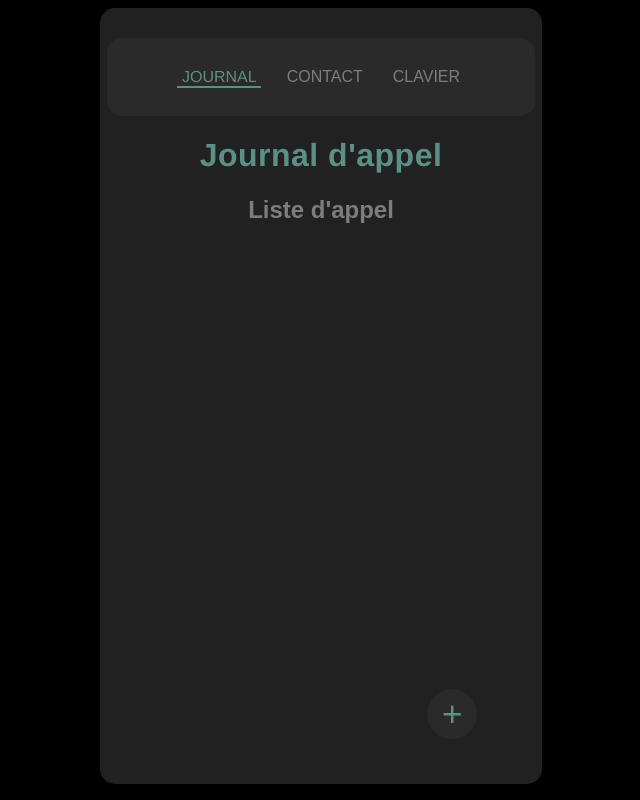
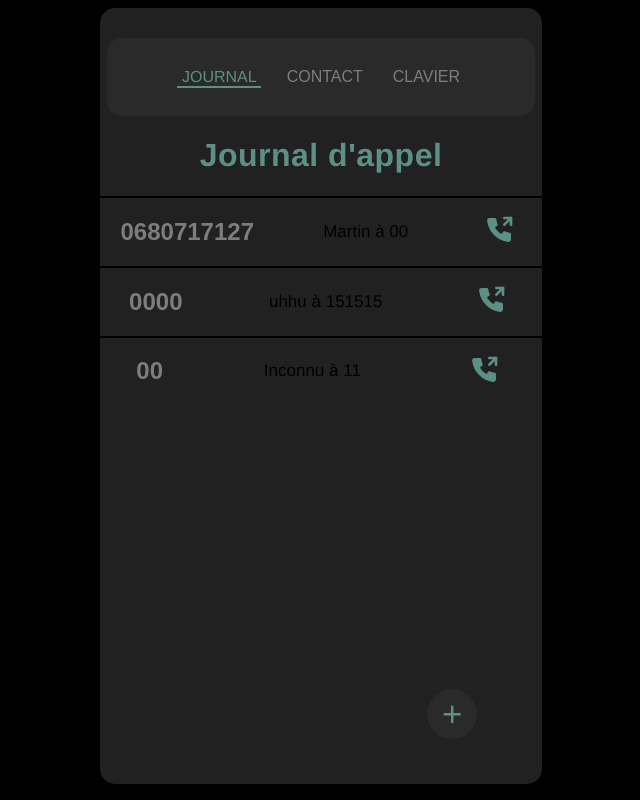
Before and after one commit to C00MAR/MarcMoureau-Vue.js-Telephone, a Vue app in the folder telephone_vue_js-marc_moureau/: page /#/journal in a window 1280 px wide. Shown: the whole page, without its empty margins (319-959 px from the left). Built offline with nearby package versions, Linux system fonts and the light colour scheme; a web font is replaced by a local one.

Commit message:
🚀 Clavier Fonctionnelle + Ajout dans le Journal (manque Recall btn) 🚀

```diff
--- a/telephone_vue_js-marc_moureau/src/App.vue
+++ b/telephone_vue_js-marc_moureau/src/App.vue
@@ -92,7 +92,8 @@ span{
 }
 
 p{
-  font-family: 'Helvetica 35 Thin', sans-serif;
+  font-family: 'Helvetica Neue', sans-serif;
+  font-size: 17px;
 }
 
 </style>
--- a/telephone_vue_js-marc_moureau/src/components/Clavier.vue
+++ b/telephone_vue_js-marc_moureau/src/components/Clavier.vue
@@ -1,28 +1,97 @@
 <template>
     <div>
-        <h2>000000000</h2>
+        <h2>{{ this.$store.state.CallNumber }} <svg @click="reset()" id="reset" width="24px" height="24px" viewBox="0 0 24 24" fill="none" xmlns="http://www.w3.org/2000/svg"><path fill-rule="evenodd" clip-rule="evenodd" d="M6.30958 3.54424C7.06741 2.56989 8.23263 2 9.46699 2H20.9997C21.8359 2 22.6103 2.37473 23.1614 2.99465C23.709 3.61073 23.9997 4.42358 23.9997 5.25V18.75C23.9997 19.5764 23.709 20.3893 23.1614 21.0054C22.6103 21.6253 21.8359 22 20.9997 22H9.46699C8.23263 22 7.06741 21.4301 6.30958 20.4558L0.687897 13.2279C0.126171 12.5057 0.126169 11.4943 0.687897 10.7721L6.30958 3.54424ZM10.2498 7.04289C10.6403 6.65237 11.2734 6.65237 11.664 7.04289L14.4924 9.87132L17.3208 7.04289C17.7113 6.65237 18.3445 6.65237 18.735 7.04289L19.4421 7.75C19.8327 8.14052 19.8327 8.77369 19.4421 9.16421L16.6137 11.9926L19.4421 14.8211C19.8327 15.2116 19.8327 15.8448 19.4421 16.2353L18.735 16.9424C18.3445 17.3329 17.7113 17.3329 17.3208 16.9424L14.4924 14.114L11.664 16.9424C11.2734 17.3329 10.6403 17.3329 10.2498 16.9424L9.54265 16.2353C9.15212 15.8448 9.15212 15.2116 9.54265 14.8211L12.3711 11.9926L9.54265 9.16421C9.15212 8.77369 9.15212 8.14052 9.54265 7.75L10.2498 7.04289Z" fill="#000000"/></svg></h2>
+        <div class="clavier">
+            <button v-for="button in [1,2,3,4,5,6,7,8,9,0]" @click="addNumber(button)">
+                {{ button }}
+            </button>
+            <button @click="Call()" class="call">Appeler</button>
+        </div>
+        <p>{{ people }}</p>
     </div>
 </template>
 
 <script>
 export default {
     name: 'ClavierView',
+    props: [
+        'CallNumber'
+    ],
+    computed: {
+        calls() {
+            return this.$store.state.CallNumber
+        }
+    },
+    methods: {
+        addNumber(num){
+            this.$store.state.CallNumber += num
+        },
+        reset(){
+            if(this.$store.state.CallNumber.length >0){
+                this.$store.state.CallNumber = this.$store.state.CallNumber.slice(0,-1)
+            }
+        },
+        Call(){
+            if(this.$store.state.CallNumber.length > 0){
+                this.$store.commit('addCalls',{
+                    date: Date.now(),
+                    number: this.$store.state.CallNumber
+                })
+            this.$store.state.CallNumber = ""
+            }
+        }
+    }
 }
 </script>
 
 <style scoped>
-h3 {
-margin: 40px 0 0;
+p{
+    color: #7D7D7D;
 }
-ul {
-list-style-type: none;
-padding: 0;
+#reset{
+    position: absolute;
+    right: 50px;
+    cursor: pointer;
 }
-li {
-display: inline-block;
-margin: 0 10px;
+#reset path{
+    fill: #2A2A2A;
+    transition: 0.4s all ease-in-out;
 }
-a {
-color: #42b983;
+#reset path:hover{
+    fill: #5C8F86;
+    transition: 0.4s all ease-in-out;
+}
+div h2{
+    transition: 0.4s all ease-in-out;
+    height: 25px;
+}
+.clavier{
+    display: grid;
+    height: 350px;
+    width: 80%;
+    margin-left: 10%;
+    gap: 15px;
+    grid-template-columns: repeat(3, 1fr);
+    grid-template-rows: repeat(4, 1fr);
+}
+.call{
+    grid-row: 4;
+    grid-column: 2/4;
+}
+
+button{
+    color: #5C8F86;
+    font-size: 15px;
+    background-color: #2A2A2A;
+    border: 0px solid;
+    border-radius: 15px;
+    transition: 0.4s all ease-in-out;
+    cursor: pointer;
+}
+button:hover{
+    font-size: 20px;
+    background-color: #5C8F86;
+    color: #000000;
+    transition: 0.4s all ease-in-out;
 }
 </style>
--- a/telephone_vue_js-marc_moureau/src/components/Contact.vue
+++ b/telephone_vue_js-marc_moureau/src/components/Contact.vue
@@ -2,7 +2,7 @@
   <div class="contact">
     <h3>{{ contact.prenom }}</h3>
     <p>Numéro : {{ contact.num }}</p>
-    <button>
+    <button @click="Call()">
       <svg width="32px" height="32px" viewBox="0 0 24 24" xmlns="http://www.w3.org/2000/svg" id="call-out" class="icon glyph"><path d="M21,15v3.93a2,2,0,0,1-2.29,2A18,18,0,0,1,3.14,5.29,2,2,0,0,1,5.13,3H9a1,1,0,0,1,1,.89,10.74,10.74,0,0,0,1,3.78,1,1,0,0,1-.42,1.26l-.86.49a1,1,0,0,0-.33,1.46,14.08,14.08,0,0,0,3.69,3.69,1,1,0,0,0,1.46-.33l.49-.86A1,1,0,0,1,16.33,13a10.74,10.74,0,0,0,3.78,1A1,1,0,0,1,21,15Z" style="fill:#5C8F86"></path><path d="M16,9a1,1,0,0,1-.71-.29,1,1,0,0,1,0-1.42l5-5a1,1,0,1,1,1.42,1.42l-5,5A1,1,0,0,1,16,9Z" style="fill:#5C8F86"></path><path d="M21,9a1,1,0,0,1-1-1V4H16a1,1,0,0,1,0-2h5a1,1,0,0,1,1,1V8A1,1,0,0,1,21,9Z" style="fill:#5C8F86"></path></svg>
     </button>
   </div>
@@ -16,7 +16,18 @@ export default {
   ],
   computed: {
     contacts() {
-      return this.$store.state.contacts
+      return this.$store.state.contact.num
+    }
+  },
+  methods: {
+    Call(){
+      if(this.$store.state.contact.num.length > 0){
+        this.$store.commit('addCalls',{
+          date: Date.now(),
+          number: this.$store.state.contact.num
+        })
+      this.$store.state.contact.num = ""
+      }
     }
   }
 }
--- a/telephone_vue_js-marc_moureau/src/components/Journal.vue
+++ b/telephone_vue_js-marc_moureau/src/components/Journal.vue
@@ -1,26 +1,63 @@
 <template>
-    <div class="hello">
-        <h2>Liste d'appel</h2>
+    <div class="call">
+        <h2>{{ call.number }}</h2>
+        <p v-if="$store.state.contacts.find(contact => contact.num === call.number)">{{ findContactName(call.number) }} à {{ call.date }}</p>
+        <p v-else>Inconnu à  {{ call.date }}</p>
+        <button @click="addCalls()">
+            <svg width="32px" height="32px" viewBox="0 0 24 24" xmlns="http://www.w3.org/2000/svg" id="call-out" class="icon glyph"><path d="M21,15v3.93a2,2,0,0,1-2.29,2A18,18,0,0,1,3.14,5.29,2,2,0,0,1,5.13,3H9a1,1,0,0,1,1,.89,10.74,10.74,0,0,0,1,3.78,1,1,0,0,1-.42,1.26l-.86.49a1,1,0,0,0-.33,1.46,14.08,14.08,0,0,0,3.69,3.69,1,1,0,0,0,1.46-.33l.49-.86A1,1,0,0,1,16.33,13a10.74,10.74,0,0,0,3.78,1A1,1,0,0,1,21,15Z" style="fill:#5C8F86"></path><path d="M16,9a1,1,0,0,1-.71-.29,1,1,0,0,1,0-1.42l5-5a1,1,0,1,1,1.42,1.42l-5,5A1,1,0,0,1,16,9Z" style="fill:#5C8F86"></path><path d="M21,9a1,1,0,0,1-1-1V4H16a1,1,0,0,1,0-2h5a1,1,0,0,1,1,1V8A1,1,0,0,1,21,9Z" style="fill:#5C8F86"></path></svg>
+        </button>
     </div>
 </template>
 <script>
+import { mapState } from 'vuex'
+
 export default {
     name: 'JournalView',
+    props: [
+        'contact',
+        'call'
+    ],
+    methods: {
+        VerifPrenom(number) {
+            let contact = this.$store.state.contacts.find(contact => {
+                return contact.prenom === number
+            })
+            return contact?contact.num:number
+        },
+        findContactName(number) {
+        let contact = this.contacts.filter(contact => contact.num === number)
+        return contact.length > 0 ? contact[0].prenom : 'Inconnu'
+        }
+    },
+    computed: {
+        ...mapState(['contacts', 'calls']),
+    }
 }
 </script>
 <style scoped>
-h3 {
-    margin: 40px 0 0;
+.call{
+    width: 110%;
+    margin-left: -5%;
+    display: flex;
+    flex-direction: row;
+    justify-content: space-around;
+    align-items: center;
+    border-top: 2px solid black;
 }
-ul {
-    list-style-type: none;
-    padding: 0;
+
+button{
+    background-color: transparent;
+    border: 0;
+    cursor: pointer;
 }
-li {
-    display: inline-block;
-    margin: 0 10px;
+svg{
+    transition: 0.4s all ease-in-out;
 }
-a {
-    color: #42b983;
+svg:hover{
+    border: 3px solid #5C8F86;
+    border-radius: 35px;
+    padding: 5px;
+    transition: 0.4s all ease-in-out;
 }
+
 </style>
--- a/telephone_vue_js-marc_moureau/src/store/index.js
+++ b/telephone_vue_js-marc_moureau/src/store/index.js
@@ -6,14 +6,36 @@ export default createStore({
         {
           prenom: 'Martin',
           num: '0680717127'
+        },
+        {
+          prenom: 'uhhu',
+          num: '0000'
         }
-    ]
+      ],
+      calls: [
+        {
+          number: '0680717127',
+          date: '00'
+        },
+        {
+          number: '0000',
+          date: '151515'
+        },
+        {
+          number: '00',
+          date: '11'
+        }
+      ],
+      CallNumber: '',
   },
   getters: {
   },
   mutations: {
     ajoutContact(state, contact) {
       state.contacts.push(contact)
+    },
+    addCalls(state, call){
+      state.calls.unshift(call)
     }
   },
   actions: {
--- a/telephone_vue_js-marc_moureau/src/views/ClavierView.vue
+++ b/telephone_vue_js-marc_moureau/src/views/ClavierView.vue
@@ -1,5 +1,5 @@
 <template>
-  <div class="about">
+  <div>
     <h1>Clavier de Composition</h1>
     <Clavier/>
     <ContactAdd/>
--- a/telephone_vue_js-marc_moureau/src/views/JournalView.vue
+++ b/telephone_vue_js-marc_moureau/src/views/JournalView.vue
@@ -1,7 +1,9 @@
 <template>
     <div>
         <h1>Journal d'appel</h1>
-        <Journal/>
+        <div v-for="call in $store.state.calls" :key="call.number">
+            <Journal :call="call" :contact="contact"/>
+        </div>
         <ContactAdd/>
     </div>
 </template>
```
Also changed, not shown: telephone_vue_js-marc_moureau/src/assets/call_icon.svg, telephone_vue_js-marc_moureau/src/assets/delete.svg (added). Lines whose indentation alone changed are shown as unchanged.
